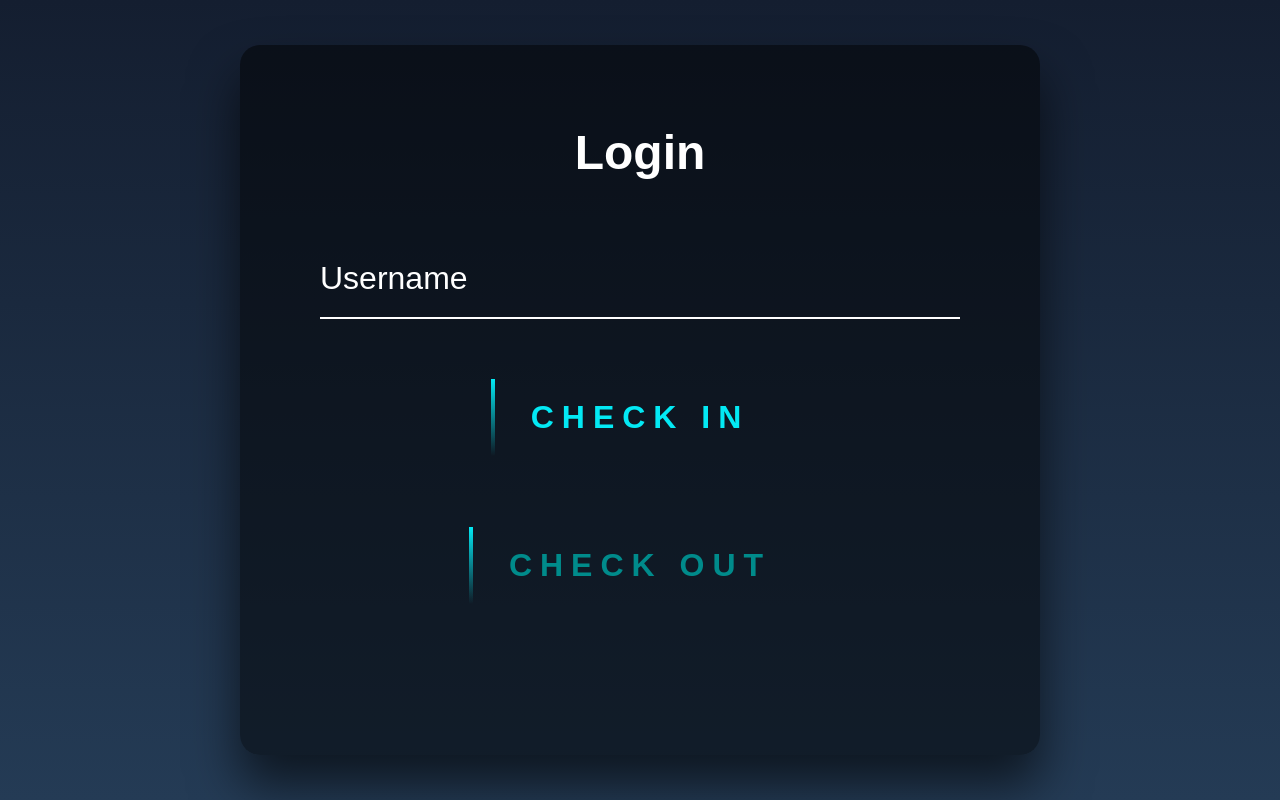
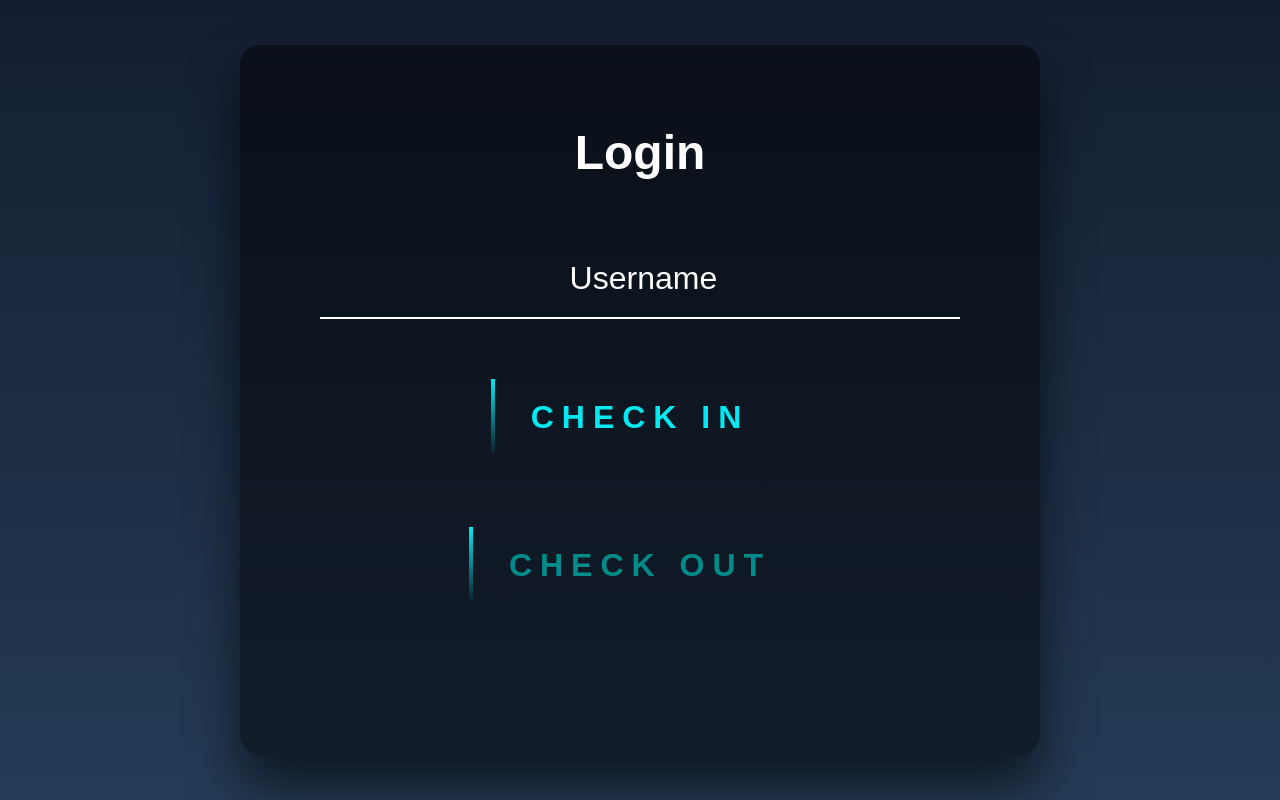
Before and after one commit to duongph223/foxpro, a plain HTML site: page index.html in a window 1280 px wide. Drawn offline with Linux system fonts and the light colour scheme.

Commit message:
Update index.html

```diff
--- a/index.html
+++ b/index.html
@@ -55,7 +55,7 @@
         .login-box .user-box label {
             position: absolute;
             top: 0;
-            left: 0;
+            left: 39%;
             padding: 10px 0;
             font-size: 16px;
             color: #fff;
```
